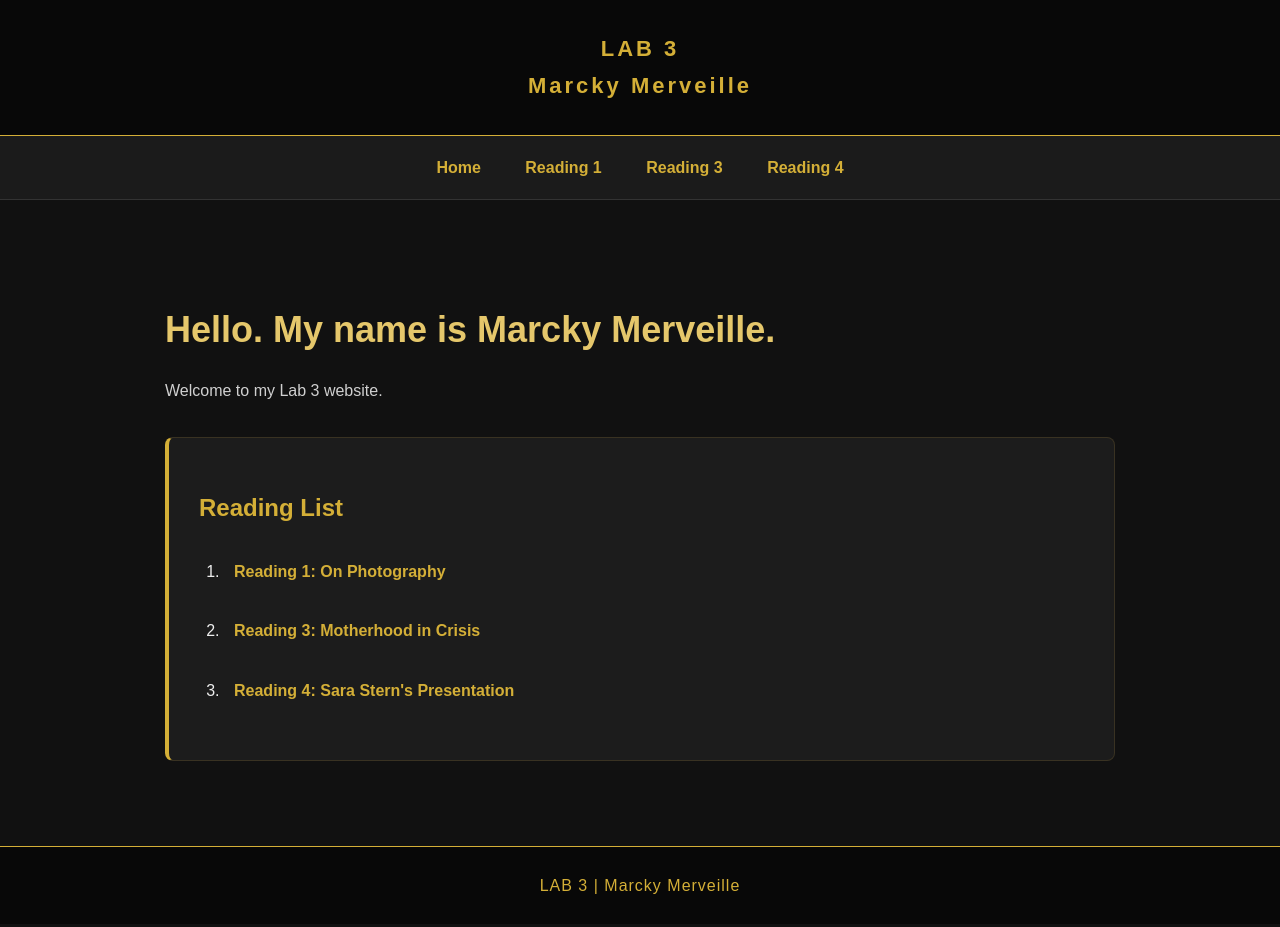
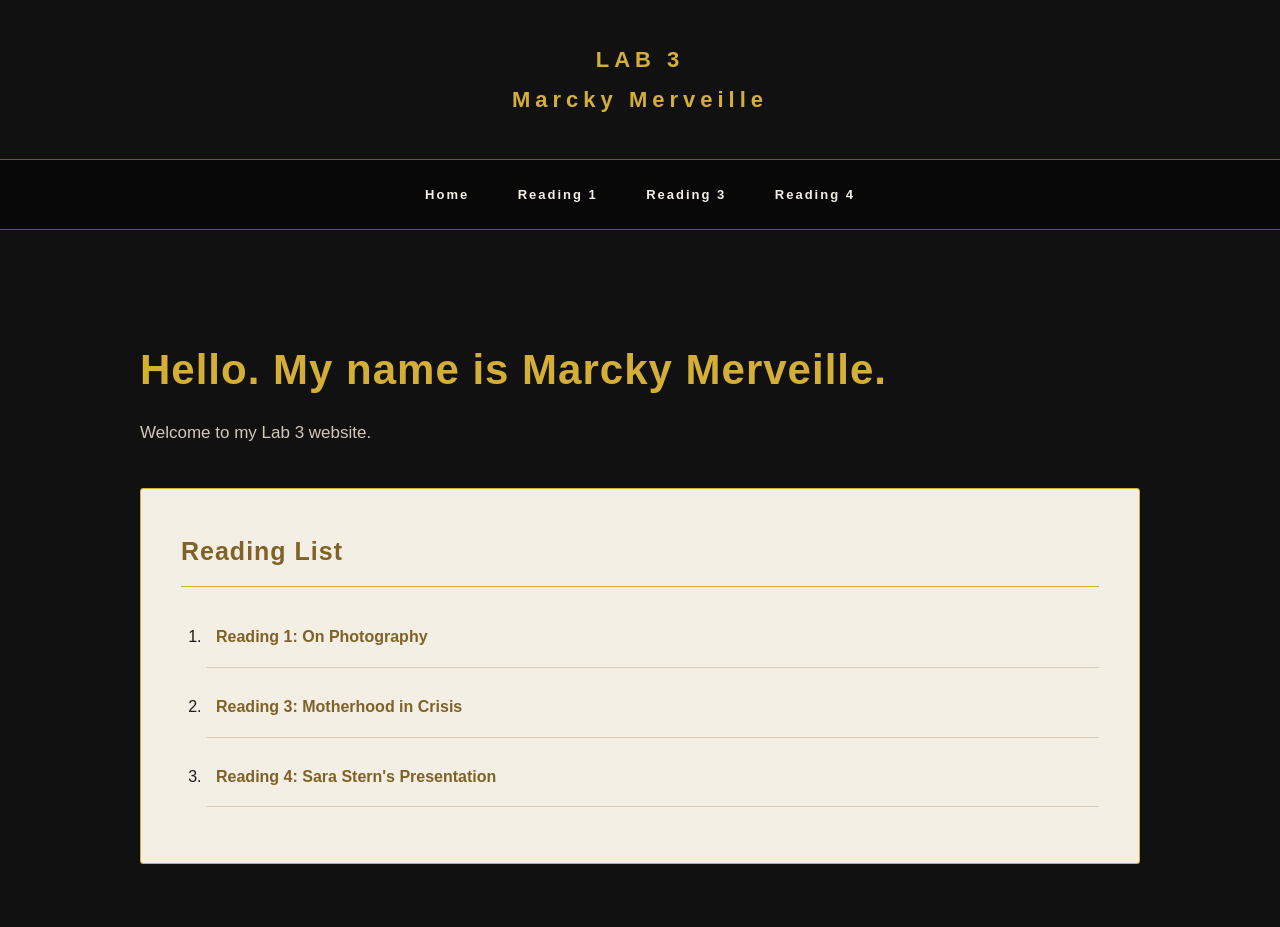
Before and after one commit to MMerveille/media150, a plain HTML site: page index.html in a window 1280 px wide. Shown: the top 927 px of the page. Drawn offline with Linux system fonts and the light colour scheme.

Commit message:
Revamp styles for luxury editorial website
Updated styles for the luxury editorial website, enhancing colors, layout, and typography.

```diff
--- a/style.css
+++ b/style.css
@@ -1,172 +1,211 @@
 
-/* Good enough? */
+/* =====================================
+   MARCKY MERVEILLE
+   LUXURY EDITORIAL WEBSITE
+   BLACK / GOLD / IVORY
+===================================== */
 
-
-/* =========================
-   GENERAL WEBSITE
-========================= */
+/* Sexy no? */
 
 body {
     background-color: #111111;
-    color: #eeeeee;
+    color: #F3EFE5;
     font-family: Arial, sans-serif;
     font-size: 16px;
-    line-height: 1.7;
+    line-height: 1.8;
     margin: 0;
 }
 
-/* =========================
-   HEADER
-========================= */
+/* HEADER */
 
 header {
-    background-color: #080808;
+    background-color: #111111;
     color: #D4AF37;
-    padding: 30px;
     text-align: center;
+    padding: 40px 20px;
     font-size: 22px;
     font-weight: bold;
-    letter-spacing: 3px;
+    letter-spacing: 5px;
+    border-bottom: 1px solid #6E5728;
+}
+
+/* NAVIGATION */
+
+nav {
+    background-color: #080808;
+    text-align: center;
+    padding: 20px;
+    border-bottom: 1px solid #6E5728;
+}
+
+nav a {
+    color: #F3EFE5;
+    text-decoration: none;
+    font-size: 13px;
+    font-weight: bold;
+    letter-spacing: 2px;
+    margin: 0 22px;
+    padding-bottom: 7px;
+    transition: 0.3s ease;
+}
+
+nav a:hover {
+    color: #D4AF37;
     border-bottom: 1px solid #D4AF37;
 }
 
-/* =========================
-   NAVIGATION BAR
-========================= */
+/* MAIN CONTENT */
 
-nav {
-    background-color: #1B1B1B;
-    padding: 18px;
-    text-align: center;
-    border-bottom: 1px solid #333333;
+main {
+    max-width: 1000px;
+    margin: 65px auto;
+    padding: 20px;
 }
 
-nav a {
-    color: #D4AF37;
-    text-decoration: none;
-    font-weight: bold;
-    margin: 0 20px;
-    transition: 0.3s;
-}
-
-nav a:hover {
-    color: white;
-}
-
-/* =========================
-   MAIN CONTENT
-========================= */
-
-main {
-    max-width: 950px;
-    margin: 50px auto;
-    padding: 25px;
-}
-
-/* =========================
-   HEADINGS
-========================= */
+/* MAIN HEADINGS */
 
 h1 {
-    color: #E5C76B;
-    font-size: 36px;
-    margin-bottom: 15px;
+    color: #D4AF37;
+    font-size: 42px;
+    line-height: 1.3;
+    letter-spacing: 1px;
+    margin-bottom: 20px;
 }
 
 h2 {
-    color: #D4AF37;
-    font-size: 24px;
+    color: #A17C32;
+    font-size: 25px;
+    letter-spacing: 1px;
+    margin-top: 0;
 }
 
-/* =========================
-   PARAGRAPHS
-========================= */
+/* INTRODUCTION TEXT */
 
-p {
-    color: #D0D0D0;
-    line-height: 1.9;
+main > p {
+    color: #D0C9B9;
+    max-width: 750px;
+    font-size: 17px;
 }
 
-/* =========================
-   SECTIONS
-========================= */
+/* CONTENT SECTIONS */
 
 section {
-    background-color: #1C1C1C;
-    padding: 30px;
-    margin-top: 30px;
-    border: 1px solid #393222;
-    border-left: 4px solid #D4AF37;
-    border-radius: 8px;
+    background-color: #F3EFE5;
+    color: #191919;
+    padding: 40px;
+    margin-top: 40px;
+    border: 1px solid #D4AF37;
+    border-radius: 3px;
 }
 
-/* =========================
-   LINKS
-========================= */
+/* SECTION HEADINGS */
 
-a {
-    color: #D4AF37;
+section h2 {
+    color: #806126;
+    border-bottom: 1px solid #D4AF37;
+    padding-bottom: 12px;
 }
 
-a:hover {
-    color: white;
+/* SECTION PARAGRAPHS */
+
+section p {
+    color: #292929;
+    line-height: 1.9;
+    margin-bottom: 25px;
 }
 
-/* =========================
-   READING LIST
-========================= */
+/* READING LIST */
 
 ol {
     padding-left: 25px;
 }
 
 li {
-    padding: 10px;
-    margin-bottom: 12px;
+    padding: 15px 10px;
+    margin-bottom: 10px;
+    border-bottom: 1px solid #D9CFB9;
 }
 
 li a {
+    color: #806126;
     text-decoration: none;
     font-weight: bold;
+    transition: 0.3s ease;
 }
 
 li a:hover {
-    text-decoration: underline;
+    color: #171717;
+    padding-left: 8px;
 }
 
-/* =========================
-   IMAGES
-========================= */
+/* GENERAL LINKS */
+
+a {
+    transition: 0.3s ease;
+}
+
+/* IMAGES */
 
 img {
     max-width: 100%;
     height: auto;
     display: block;
-    margin: 25px auto;
-    border-radius: 8px;
+    margin: 30px auto;
+    border: 1px solid #D4AF37;
 }
 
-/* =========================
-   IMAGE CAPTIONS
-========================= */
+/* IMAGE CAPTIONS */
 
 figcaption {
-    color: #D4AF37;
+    color: #806126;
     text-align: center;
     font-size: 14px;
     margin-bottom: 25px;
 }
 
-/* =========================
-   FOOTER
-========================= */
+/* FOOTER */
 
 footer {
     background-color: #080808;
     color: #D4AF37;
     text-align: center;
-    padding: 25px;
-    margin-top: 60px;
-    border-top: 1px solid #D4AF37;
+    padding: 45px 20px;
+    margin-top: 80px;
+    border-top: 1px solid #6E5728;
+    letter-spacing: 2px;
+    font-size: 14px;
+}
+
+footer p {
+    color: #AAA18E;
+    font-size: 12px;
     letter-spacing: 1px;
+    margin: 5px;
 }
+
+/* HOMEPAGE INTRODUCTION */
+
+.intro-label {
+    color: #D4AF37;
+    font-size: 12px;
+    letter-spacing: 4px;
+    font-weight: bold;
+}
+
+/* READING LIST SECTION */
+
+.reading-list li {
+    transition: background-color 0.3s ease;
+}
+
+.reading-list li:hover {
+    background-color: #E9E1D0;
+}
+
+/* HORIZONTAL DIVIDERS */
+
+hr {
+    border: none;
+    border-top: 1px solid #806126;
+    margin: 35px 0;
+}
```
